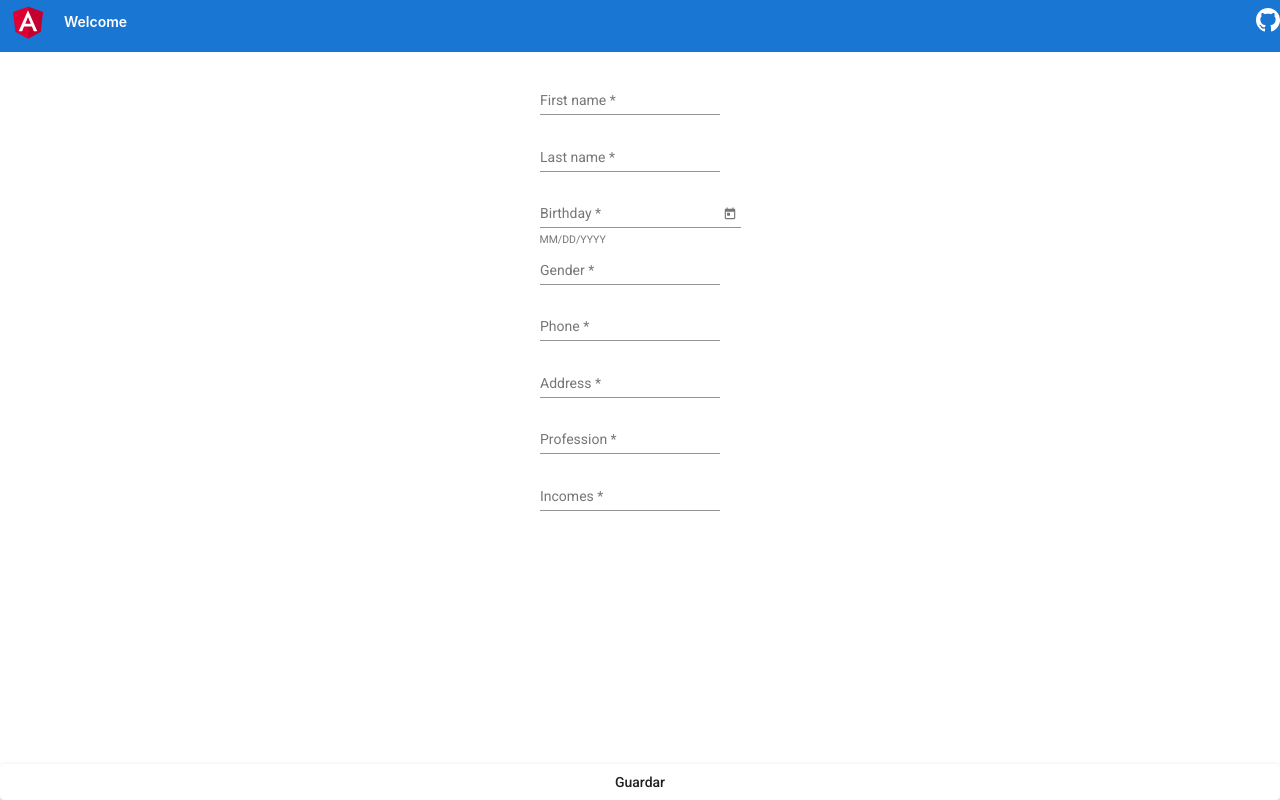
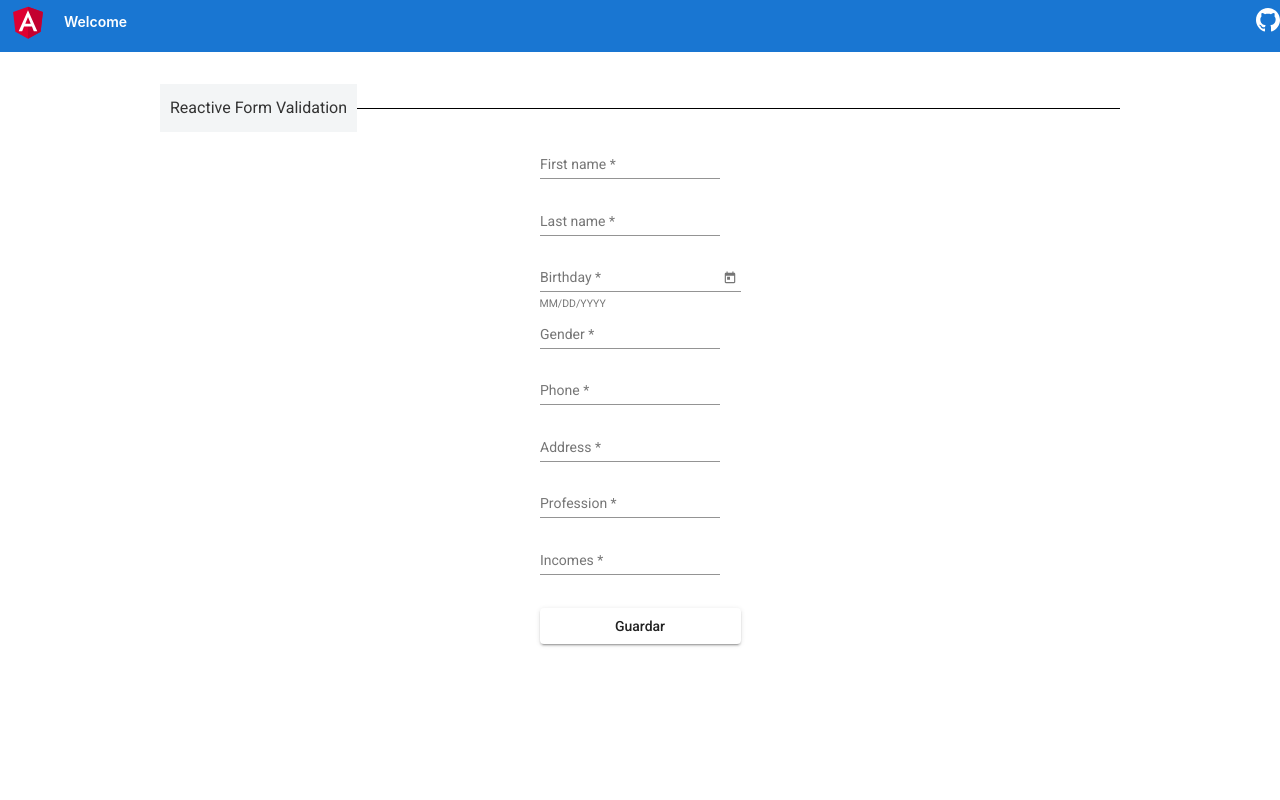
Before and after one commit to stevedmartis/angular-reactive-form, an Angular app: page / in a window 1280 px wide. Built offline with nearby package versions, Linux system fonts and the light colour scheme.

Commit message:
fix design

```diff
--- a/src/app/app.component.html
+++ b/src/app/app.component.html
@@ -319,7 +319,17 @@
   </a>
 </div>
 
+
+
+
 <div class="content" role="main">
+
+
+
+  <div class="title">
+    <h3>Reactive Form Validation</h3>
+  </div>
+
 
   <form [formGroup]="myForm" #empFormDirective="ngForm" (ngSubmit)="onAddEmpTopic(empFormDirective)"
     class="example-form">
@@ -452,9 +462,11 @@
   </form>
 
 
+  <br>
+  <br>
+
 </div>
 
 
 
-
 <router-outlet></router-outlet>
--- a/src/app/app.component.scss
+++ b/src/app/app.component.scss
@@ -8,9 +8,47 @@
     color: white;
 }
 
+.title {
+    width:100%;
+    text-align:start;
+    position: relative;
+ }
+
+ h3 {
+    position:relative;
+    padding:10px;
+    background: #f3f5f6;
+    display: inline-block;
+    z-index: 1;
+ }
+
+ .title::after {
+    content:'';
+    position: absolute;
+    left: 0;
+    right: 0;
+    top: 50%;
+    height: 1px;
+    background: #000;
+    z-index:0;
+ }
+
+
+
+
 .button {
     position: fixed;
-    bottom: 0px;
+    bottom: 0rem;
     right: 0px;
     width: 100% !important;
   }
+
+@media screen and (orientation: landscape){
+
+    .button {
+      position: relative;
+      top: 1rem;
+      right: 0px;
+      width: 100% !important;
+    }
+  }
```
